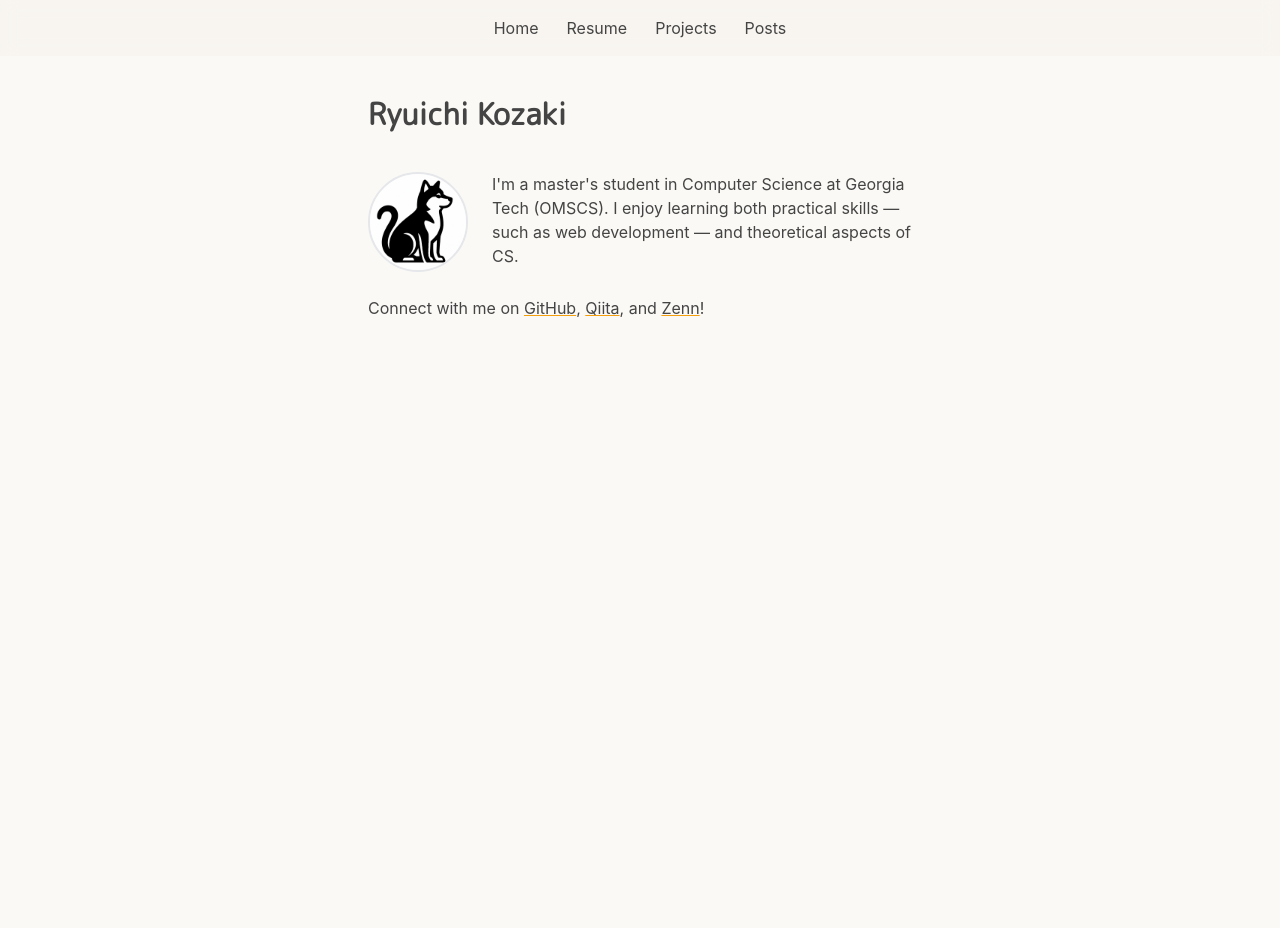
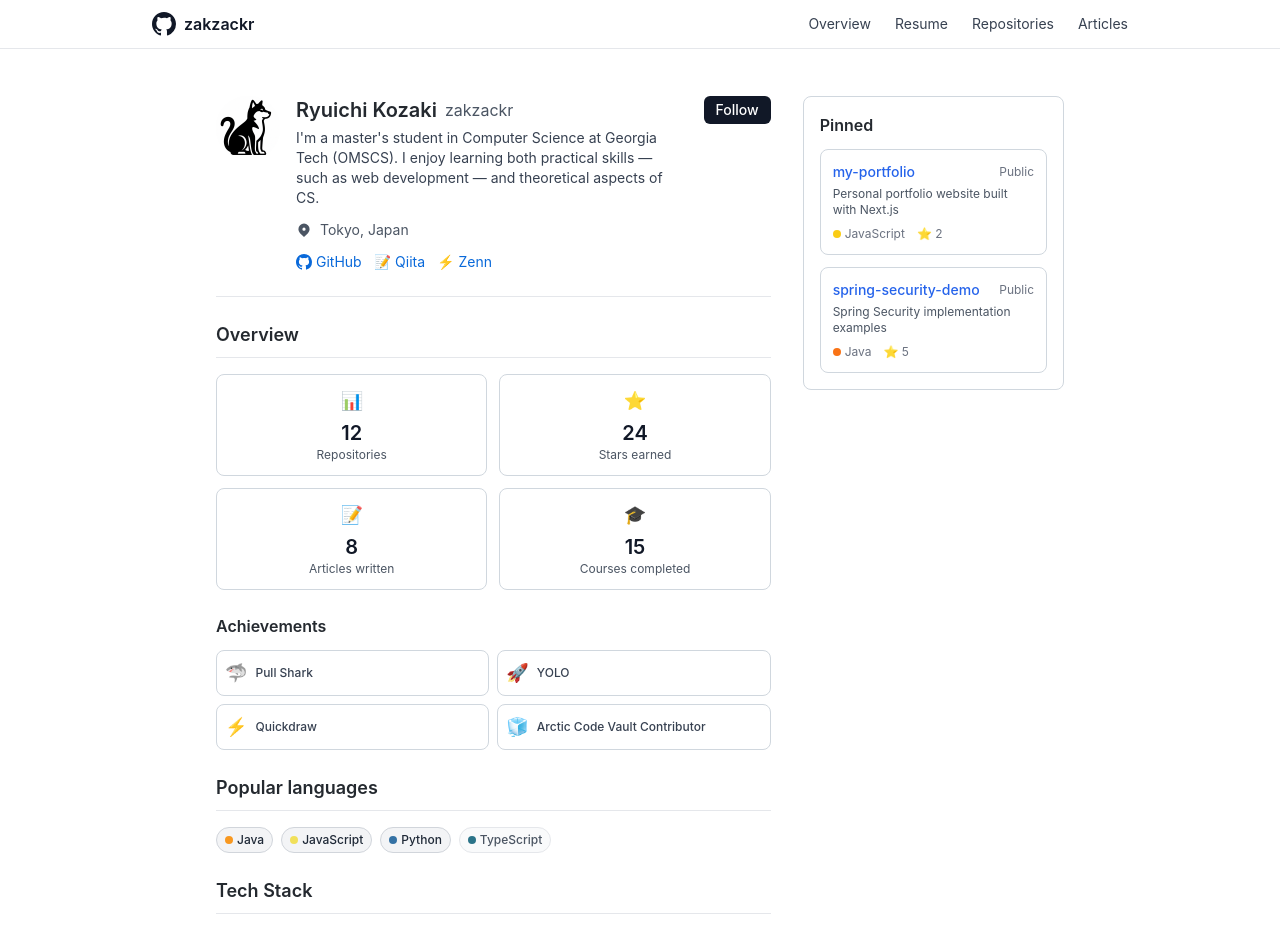
Before and after one commit to zakzackr/my-portfolio, a Next.js app: page / in a window 1280 px wide. Shown: the top 928 px of the page. Before the commit the page ends 800 px from the top, so only its background shows below. Built offline with nearby package versions, Linux system fonts and the light colour scheme.

Commit message:
recreate portfolio

```diff
--- a/components/About.tsx
+++ b/components/About.tsx
@@ -3,27 +3,53 @@ import Image from 'next/image';
 
 const About: React.FC = () => {
   return (
-    <section id="about" className="mt-10 mb-5">
-        <div className="flex items-start gap-6 mb-6">
+    <div className="pb-6 mb-6 border-b border-gray-200">
+      <div className="flex items-start gap-4">
         <div className="flex-shrink-0">
           <Image
             src="/profile.jpg"
             alt="Ryuichi Kozaki"
-                    width={100}
-                    height={100}
-                    className="rounded-full object-cover border-2 border-gray-200"
+            width={64}
+            height={64}
+            className="rounded-full object-cover"
           />
         </div>
-            <div className="flex-1">
-                <p>I'm a master's student in Computer Science at Georgia Tech (OMSCS). I enjoy learning both practical skills — such as web development — and theoretical aspects of CS.</p>
+        <div className="flex-1 min-w-0">
+          <div className="flex items-center gap-2 mb-1">
+            <h1 className="text-xl font-semibold">Ryuichi Kozaki</h1>
+            <span className="text-gray-600 font-normal">zakzackr</span>
+          </div>
+          <p className="text-gray-700 mb-3 text-sm">
+            I'm a master's student in Computer Science at Georgia Tech (OMSCS). I enjoy learning both practical skills — such as web development — and theoretical aspects of CS.
+          </p>
+          <div className="flex items-center gap-2 text-sm text-gray-600 mb-3">
+            <svg className="w-4 h-4" fill="currentColor" viewBox="0 0 20 20">
+              <path fillRule="evenodd" d="M5.05 4.05a7 7 0 119.9 9.9L10 18.9l-4.95-4.95a7 7 0 010-9.9zM10 11a2 2 0 100-4 2 2 0 000 4z" clipRule="evenodd" />
+            </svg>
+            Tokyo, Japan
+          </div>
+          <div className="flex flex-wrap gap-3 text-sm">
+            <a href="https://github.com/zakzackr" className="flex items-center gap-1 hover:text-blue-600">
+              <svg className="w-4 h-4" fill="currentColor" viewBox="0 0 20 20">
+                <path fillRule="evenodd" d="M10 0C4.477 0 0 4.484 0 10.017c0 4.425 2.865 8.18 6.839 9.504.5.092.682-.217.682-.483 0-.237-.008-.868-.013-1.703-2.782.605-3.369-1.343-3.369-1.343-.454-1.158-1.11-1.466-1.11-1.466-.908-.62.069-.608.069-.608 1.003.07 1.531 1.032 1.531 1.032.892 1.53 2.341 1.088 2.91.832.092-.647.35-1.088.636-1.338-2.22-.253-4.555-1.113-4.555-4.951 0-1.093.39-1.988 1.029-2.688-.103-.253-.446-1.272.098-2.65 0 0 .84-.27 2.75 1.026A9.564 9.564 0 0110 4.844c.85.004 1.705.115 2.504.337 1.909-1.296 2.747-1.027 2.747-1.027.546 1.379.203 2.398.1 2.651.64.7 1.028 1.595 1.028 2.688 0 3.848-2.339 4.695-4.566 4.942.359.31.678.921.678 1.856 0 1.338-.012 2.419-.012 2.747 0 .268.18.58.688.482A10.019 10.019 0 0020 10.017C20 4.484 15.522 0 10 0z" clipRule="evenodd" />
+              </svg>
+              GitHub
+            </a>
+            <a href="https://qiita.com/shibainuu" className="flex items-center gap-1 hover:text-blue-600">
+              📝 Qiita
+            </a>
+            <a href="https://zenn.dev/shibainuu" className="flex items-center gap-1 hover:text-blue-600">
+              ⚡ Zenn
+            </a>
           </div>
         </div>
-        <p className="mt-5">Connect with me on {' '}
-            <a href="https://github.com/zakzackr" className="underline decoration-underline-orange underline-offset-1 border-b border-transparent transition-colors hover:border-underline-orange">GitHub</a>{', '}
-            <a href="https://qiita.com/shibainuu" className="underline decoration-underline-orange underline-offset-1 border-b border-transparent transition-colors hover:border-underline-orange">Qiita</a>{', and '}
-            <a href="https://zenn.dev/shibainuu" className="underline decoration-underline-orange underline-offset-1 border-b border-transparent transition-colors hover:border-underline-orange">Zenn</a>{'!'}
-        </p>
-    </section>
+        <div className="flex-shrink-0">
+          <button className="px-3 py-1 text-sm font-medium text-white bg-gray-900 rounded-md hover:bg-gray-800 transition-colors">
+            Follow
+          </button>
+        </div>
+      </div>
+    </div>
   );
 };
 
--- a/components/Navbar.tsx
+++ b/components/Navbar.tsx
@@ -3,13 +3,21 @@ import Link from 'next/link';
 
 const Navbar: React.FC = () => {
   return (
-    <nav className="fixed w-full bg-[#f0e7db]/20 z-20 backdrop-blur">
-      <div className="p-4 flex justify-center max-w-2xl mx-auto">
-        <div className="space-x-7">
-          <Link href="/" className="hover:underline transition">Home</Link>
-          <Link href="/resume" className="hover:underline transition">Resume</Link>
-          <Link href="/projects" className="hover:underline transition">Projects</Link>
-          <Link href="/posts" className="hover:underline transition">Posts</Link>
+    <nav className="fixed w-full bg-white/95 border-b border-gray-200 z-20 backdrop-blur">
+      <div className="px-6 py-3 flex justify-between items-center max-w-5xl mx-auto">
+        <div className="flex items-center gap-4">
+          <Link href="/" className="flex items-center gap-2 text-gray-900 hover:text-gray-700">
+            <svg className="w-6 h-6" fill="currentColor" viewBox="0 0 20 20">
+              <path fillRule="evenodd" d="M10 0C4.477 0 0 4.484 0 10.017c0 4.425 2.865 8.18 6.839 9.504.5.092.682-.217.682-.483 0-.237-.008-.868-.013-1.703-2.782.605-3.369-1.343-3.369-1.343-.454-1.158-1.11-1.466-1.11-1.466-.908-.62.069-.608.069-.608 1.003.07 1.531 1.032 1.531 1.032.892 1.53 2.341 1.088 2.91.832.092-.647.35-1.088.636-1.338-2.22-.253-4.555-1.113-4.555-4.951 0-1.093.39-1.988 1.029-2.688-.103-.253-.446-1.272.098-2.65 0 0 .84-.27 2.75 1.026A9.564 9.564 0 0110 4.844c.85.004 1.705.115 2.504.337 1.909-1.296 2.747-1.027 2.747-1.027.546 1.379.203 2.398.1 2.651.64.7 1.028 1.595 1.028 2.688 0 3.848-2.339 4.695-4.566 4.942.359.31.678.921.678 1.856 0 1.338-.012 2.419-.012 2.747 0 .268.18.58.688.482A10.019 10.019 0 0020 10.017C20 4.484 15.522 0 10 0z" clipRule="evenodd" />
+            </svg>
+            <span className="font-semibold">zakzackr</span>
+          </Link>
+        </div>
+        <div className="flex items-center gap-6">
+          <Link href="/" className="text-sm text-gray-700 hover:text-gray-900 transition">Overview</Link>
+          <Link href="/resume" className="text-sm text-gray-700 hover:text-gray-900 transition">Resume</Link>
+          <Link href="/projects" className="text-sm text-gray-700 hover:text-gray-900 transition">Repositories</Link>
+          <Link href="/posts" className="text-sm text-gray-700 hover:text-gray-900 transition">Articles</Link>
         </div>
       </div>
     </nav>
--- /dev/null
+++ b/components/Stats.tsx
@@ -0,0 +1,51 @@
+import React from 'react';
+
+const Stats: React.FC = () => {
+  const stats = [
+    { icon: '📊', label: 'Repositories', value: '12' },
+    { icon: '⭐', label: 'Stars earned', value: '24' },
+    { icon: '📝', label: 'Articles written', value: '8' },
+    { icon: '🎓', label: 'Courses completed', value: '15' },
+  ];
+
+  const achievements = [
+    { name: 'Pull Shark', icon: '🦈', description: 'Opened many pull requests' },
+    { name: 'YOLO', icon: '🚀', description: 'Merged a pull request without code review' },
+    { name: 'Quickdraw', icon: '⚡', description: 'Closed an issue or pull request within 5 minutes' },
+    { name: 'Arctic Code Vault Contributor', icon: '🧊', description: 'Contributed code to the 2020 GitHub Archive Program' },
+  ];
+
+  return (
+    <div className="mb-6">
+      <h2 className="text-lg font-semibold mb-4 pb-2 border-b border-gray-200">Overview</h2>
+
+      <div className="grid grid-cols-2 gap-3 mb-6">
+        {stats.map((stat) => (
+          <div key={stat.label} className="github-border p-3 rounded-lg text-center">
+            <div className="text-lg mb-1">{stat.icon}</div>
+            <div className="text-xl font-semibold text-gray-900">{stat.value}</div>
+            <div className="text-xs text-gray-600">{stat.label}</div>
+          </div>
+        ))}
+      </div>
+
+      <h3 className="text-md font-semibold mb-3">Achievements</h3>
+      <div className="grid grid-cols-2 gap-2">
+        {achievements.map((achievement) => (
+          <div
+            key={achievement.name}
+            className="github-border p-2 rounded-lg hover:bg-gray-50 transition-colors cursor-pointer"
+            title={achievement.description}
+          >
+            <div className="flex items-center gap-2">
+              <span className="text-lg">{achievement.icon}</span>
+              <span className="text-xs font-medium text-gray-700">{achievement.name}</span>
+            </div>
+          </div>
+        ))}
+      </div>
+    </div>
+  );
+};
+
+export default Stats;
--- a/components/TechStack.tsx
+++ b/components/TechStack.tsx
@@ -1,75 +1,69 @@
 import React from 'react';
 
 const TechStack: React.FC = () => {
+  const languages = [
+    { name: 'Java', color: '#f89820', isCore: true },
+    { name: 'JavaScript', color: '#f1e05a', isCore: true },
+    { name: 'Python', color: '#3572A5', isCore: true },
+    { name: 'TypeScript', color: '#2b7489', isCore: false },
+  ];
+
+  const technologies = [
+    { category: 'Backend', items: ['Spring Boot', 'Spring Security'], core: ['Spring Boot', 'Spring Security'] },
+    { category: 'Frontend', items: ['React', 'jQuery', 'Next.js'], core: ['React', 'jQuery'] },
+    { category: 'Database', items: ['MySQL'], core: ['MySQL'] },
+    { category: 'Infrastructure', items: ['AWS (S3, CloudFront, Elastic Beanstalk, EC2, RDS, Route53, ALB)', 'Docker'], core: ['AWS'] },
+    { category: 'CI/CD', items: ['Jenkins'], core: [] },
+  ];
+
   return (
-    <section id="header" className="mt-10 mb-5">
-      <h3 className="text-lg font-bold">Tech Stack</h3>
-      <div className="mb-3">
-        <p className="font-bold mb-2">Languages</p>
-        <ul className="list-none p-0 m-0">
-          <li className="relative pl-6 mb-1">
-            <span className="absolute left-2 text-brown-800">–</span>
-            <span className="font-bold">Java</span>,
-            <span className="font-bold"> JavaScript</span>,
-            <span className="font-bold"> Python</span>,
-            TypeScript
-          </li>
-        </ul>
+    <div className="mb-6">
+      <h2 className="text-lg font-semibold mb-4 pb-2 border-b border-gray-200">Popular languages</h2>
+
+      <div className="flex flex-wrap gap-2 mb-6">
+        {languages.map((lang) => (
+          <span
+            key={lang.name}
+            className={`inline-flex items-center px-2 py-1 rounded-full text-xs font-medium ${
+              lang.isCore ? 'bg-gray-100 text-gray-800 border border-gray-300' : 'bg-gray-50 text-gray-600 border border-gray-200'
+            }`}
+          >
+            <span
+              className="w-2 h-2 rounded-full mr-1"
+              style={{ backgroundColor: lang.color }}
+            />
+            {lang.name}
+          </span>
+        ))}
       </div>
-      <div className="mb-3">
-        <p className="font-bold mb-2">Backend</p>
-        <ul className="list-none p-0 m-0">
-          <li className="relative pl-6 mb-1">
-            <span className="absolute left-2 text-brown-800">–</span>
-            <span className="font-bold">Spring Boot</span>,
-            <span className="font-bold"> Spring Security</span>
 
-          </li>
-        </ul>
+      <h2 className="text-lg font-semibold mb-4 pb-2 border-b border-gray-200">Tech Stack</h2>
+
+      <div className="space-y-4">
+        {technologies.map((tech) => (
+          <div key={tech.category} className="github-border p-4 rounded-lg">
+            <h3 className="font-semibold text-sm text-gray-700 mb-2">{tech.category}</h3>
+            <div className="flex flex-wrap gap-1">
+              {tech.items.map((item) => {
+                const isCore = tech.core.some(core => item.includes(core));
+                return (
+                  <span
+                    key={item}
+                    className={`language-badge ${isCore ? 'font-semibold' : ''}`}
+                  >
+                    {item}
+                  </span>
+                );
+              })}
+            </div>
+          </div>
+        ))}
       </div>
-      <div className="mb-3">
-        <p className="font-bold mb-2">Frontend</p>
-        <ul className="list-none p-0 m-0">
-          <li className="relative pl-6 mb-1">
-            <span className="absolute left-2 text-brown-800">–</span>
-            <span className="font-bold">React</span>,
-            <span className="font-bold"> jQuery</span>,
-            Next.js
-          </li>
-        </ul>
-      </div>
-      <div className="mb-3">
-        <p className="font-bold mb-2">Database</p>
-        <ul className="list-none p-0 m-0">
-          <li className="relative pl-6 mb-1">
-            <span className="absolute left-2 text-brown-800">–</span>
-            <span className="font-bold">MySQL</span>
-          </li>
-        </ul>
-      </div>
-      <div className="mb-3">
-        <p className="font-bold mb-2">Infrastructure</p>
-        <ul className="list-none p-0 m-0">
-          <li className="relative pl-6 mb-1">
-            <span className="absolute left-2 text-brown-800">–</span>
-            <span className="font-bold">AWS</span>
-            (S3, CloudFront, Elastic Beanstalk, EC2, RDS, Route53, ALB), Docker
-          </li>
-        </ul>
-      </div>
-      <div className="mb-3">
-        <p className="font-bold mb-2">CI/CD</p>
-        <ul className="list-none p-0 m-0">
-          <li className="relative pl-6 mb-1">
-            <span className="absolute left-2 text-brown-800">–</span>
-            Jenkins
-          </li>
-        </ul>
-      </div>
-      <div className="mt-2 mb-4">
-        <p className="text-sm">太字はコアスキル、それ以外は触れたことのある技術、キャッチアップ中の技術です。</p>
-      </div>
-    </section>
+
+      <p className="text-xs text-gray-600 mt-4 italic">
+        太字はコアスキル、それ以外は触れたことのある技術、キャッチアップ中の技術です。
+      </p>
+    </div>
   );
 };
 
--- a/pages/index.tsx
+++ b/pages/index.tsx
@@ -1,52 +1,68 @@
 // pages/index.tsx
-import Header from '@/components/Header'
 import About from '@/components/About'
-import Link from 'next/link'
+import Stats from '@/components/Stats'
+import TechStack from '@/components/TechStack'
 import Navbar from '@/components/Navbar'
 
 export default function Home() {
   return (
-    <main>
+    <main className="min-h-screen bg-white">
       <Navbar />
-      <div className="p-16 max-w-2xl mx-auto">
-        <h1 className="text-3xl font-bold mt-8 mb-4">Ryuichi Kozaki</h1>
-        <About />
+      <div className="pt-16">
+        <div className="max-w-4xl mx-auto px-6 py-8">
+          <div className="grid grid-cols-1 lg:grid-cols-3 gap-8">
+            <div className="lg:col-span-2">
+              <About />
+              <Stats />
+              <TechStack />
+            </div>
+            <div className="lg:col-span-1">
+              <div className="github-border p-4 rounded-lg mb-6">
+                <h3 className="font-semibold mb-3">Pinned</h3>
+                <div className="space-y-3">
+                  <div className="github-border p-3 rounded hover:bg-gray-50 transition-colors">
+                    <div className="flex items-center justify-between mb-1">
+                      <h4 className="font-medium text-sm text-blue-600">my-portfolio</h4>
+                      <span className="text-xs text-gray-500">Public</span>
+                    </div>
+                    <p className="text-xs text-gray-600 mb-2">Personal portfolio website built with Next.js</p>
+                    <div className="flex items-center justify-between text-xs text-gray-500">
+                      <div className="flex items-center gap-3">
+                        <span className="flex items-center gap-1">
+                          <span className="w-2 h-2 bg-yellow-400 rounded-full"></span>
+                          JavaScript
+                        </span>
+                        <span className="flex items-center gap-1">
+                          ⭐ 2
+                        </span>
+                      </div>
+                    </div>
+                  </div>
+
+                  <div className="github-border p-3 rounded hover:bg-gray-50 transition-colors">
+                    <div className="flex items-center justify-between mb-1">
+                      <h4 className="font-medium text-sm text-blue-600">spring-security-demo</h4>
+                      <span className="text-xs text-gray-500">Public</span>
+                    </div>
+                    <p className="text-xs text-gray-600 mb-2">Spring Security implementation examples</p>
+                    <div className="flex items-center justify-between text-xs text-gray-500">
+                      <div className="flex items-center gap-3">
+                        <span className="flex items-center gap-1">
+                          <span className="w-2 h-2 bg-orange-500 rounded-full"></span>
+                          Java
+                        </span>
+                        <span className="flex items-center gap-1">
+                          ⭐ 5
+                        </span>
+                      </div>
+                    </div>
+                  </div>
+                </div>
+              </div>
+            </div>
+          </div>
+        </div>
       </div>
-      {/* <div className="mt-8 flex gap-4">
-        <Link
-          href="/resume"
-          className="
-            font-bold
-            underline decoration-[#C96442] underline-offset-1
-            border-b border-transparent
-            transition-colors duration-200 hover:border-[#C96442]
-            "
-        >
-          Resume
-        </Link>
-        <Link
-          href="/projects"
-          className="
-          font-bold
-          underline decoration-[#C96442] underline-offset-1
-          border-b border-transparent
-          transition-colors duration-200 hover:border-[#C96442]
-          "
-        >
-          Projects
-        </Link>
-        <Link
-          href="/posts"
-          className="
-          font-bold
-          underline decoration-[#C96442] underline-offset-1
-          border-b border-transparent
-          transition-colors duration-200 hover:border-[#C96442]
-          "
-        >
-          Posts
-        </Link>
-      </div> */}
     </main>
   )
 }
--- a/styles/globals.css
+++ b/styles/globals.css
@@ -1,20 +1,15 @@
-@import url('https://fonts.googleapis.com/css2?family=M+PLUS+Rounded+1c&display=swap');
-
 @tailwind base;
 @tailwind components;
 @tailwind utilities;
 
 body {
   margin: 0;
-  color: #444;
-  /* font-family: "Century Gothic", CenturyGothic, Geneva, AppleGothic, sans-serif; */
-  /* font-family: Merriweather, serif, -apple-system, BlinkMacSystemFont, 'Segoe UI', 'Roboto', 'Oxygen',
-    'Ubuntu', 'Cantarell', 'Fira Sans', 'Droid Sans', 'Helvetica Neue', */
-  font-family: Inter, system-ui, Avenir, Helvetica, Arial, sans-serif;
+  color: #24292f;
+  font-family: -apple-system, BlinkMacSystemFont, "Segoe UI", "Noto Sans", Helvetica, Arial, sans-serif, "Apple Color Emoji", "Segoe UI Emoji";
   -webkit-font-smoothing: antialiased;
   -moz-osx-font-smoothing: grayscale;
-  /* background-color: #f0e7db; */
-  background-color: hsl(48 33.3% 97.1% / 1);
+  background-color: #ffffff;
+  line-height: 1.5;
 }
 
 code {
@@ -37,15 +32,38 @@ a:hover {
 } */
 
 h1, h2, h3, h4, h5, h6 {
-  font-family: 'M PLUS Rounded 1c', sans-serif;
-  font-weight: 700;
+  font-family: -apple-system, BlinkMacSystemFont, "Segoe UI", "Noto Sans", Helvetica, Arial, sans-serif;
+  font-weight: 600;
+  color: #24292f;
+  margin: 0;
 }
 
-h3, h4, h5, h6 {
+a {
+  color: #0969da;
+  text-decoration: none;
+}
+
+a:hover {
   text-decoration: underline;
-  text-underline-offset: 6px;
-  text-decoration-color: #525252;
-  text-decoration-thickness: 4px;
-  margin-top: 0.75rem;
-  margin-bottom: 1rem;
 }
+
+.github-border {
+  border: 1px solid #d0d7de;
+  border-radius: 8px;
+}
+
+.github-bg {
+  background-color: #f6f8fa;
+}
+
+.language-badge {
+  display: inline-flex;
+  align-items: center;
+  padding: 2px 8px;
+  border-radius: 12px;
+  background-color: #f6f8fa;
+  border: 1px solid #d0d7de;
+  font-size: 12px;
+  font-weight: 500;
+  color: #24292f;
+}
```
Lines whose indentation alone changed are shown as unchanged.
